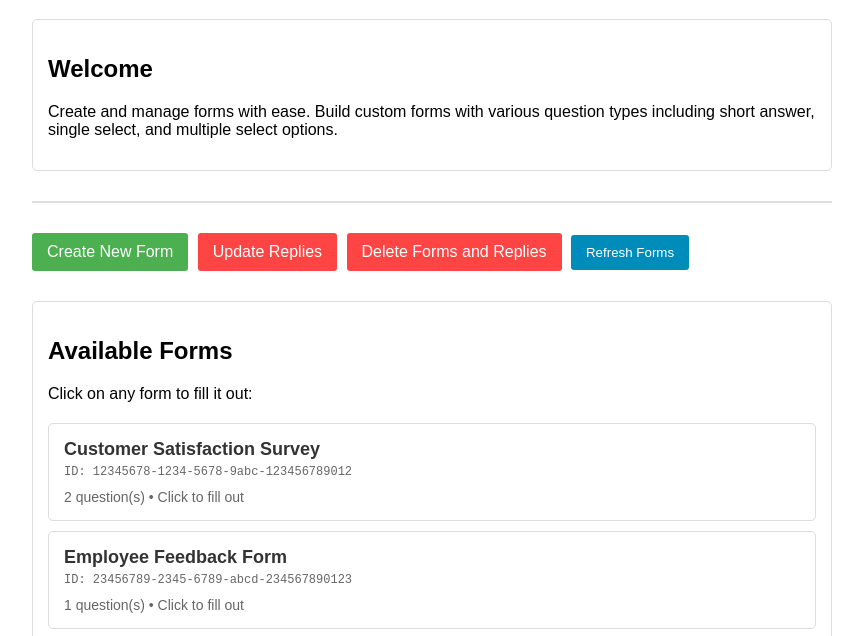
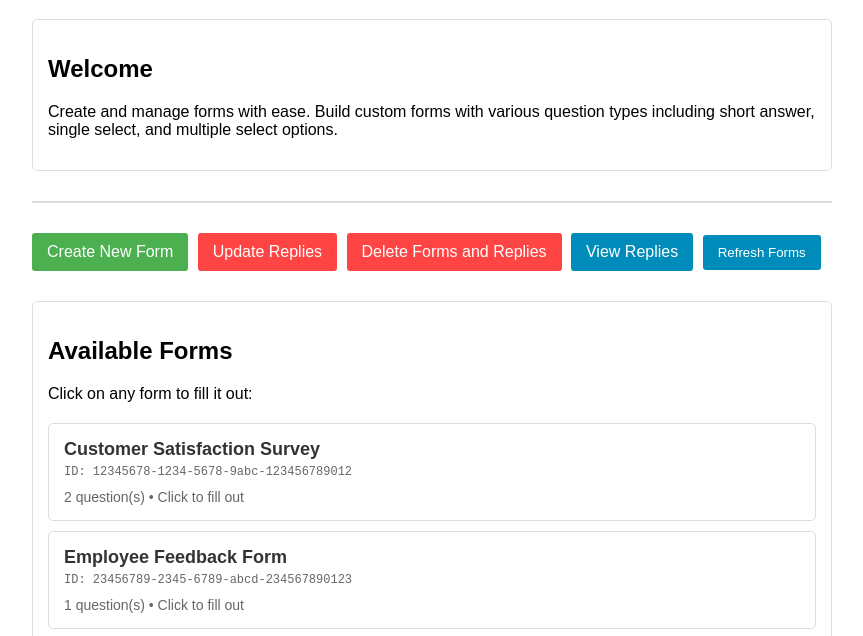
Before and after one commit to Kyle9410-Chen/database-final-project, a plain HTML site: page frontend/index.html in a window 1280 px wide. Shown: the part 93-729 px from the top of the page, without its empty margins (208-1071 px from the left). Drawn offline with Linux system fonts and the light colour scheme.

Commit message:
add view replies button

```diff
--- a/frontend/index.html
+++ b/frontend/index.html
@@ -120,6 +120,7 @@
       <a href="/create" class="btn-link btn-primary">Create New Form</a>
       <a href="/update" class="btn-link btn-danger">Update Replies</a>
       <a href="/delete" class="btn-link btn-danger">Delete Forms and Replies</a>
+      <a href="/view" class="btn-link btn-secondary">View Replies</a>
       <button id="refreshFormsBtn" class="btn-link btn-secondary">
         Refresh Forms
       </button>
```
